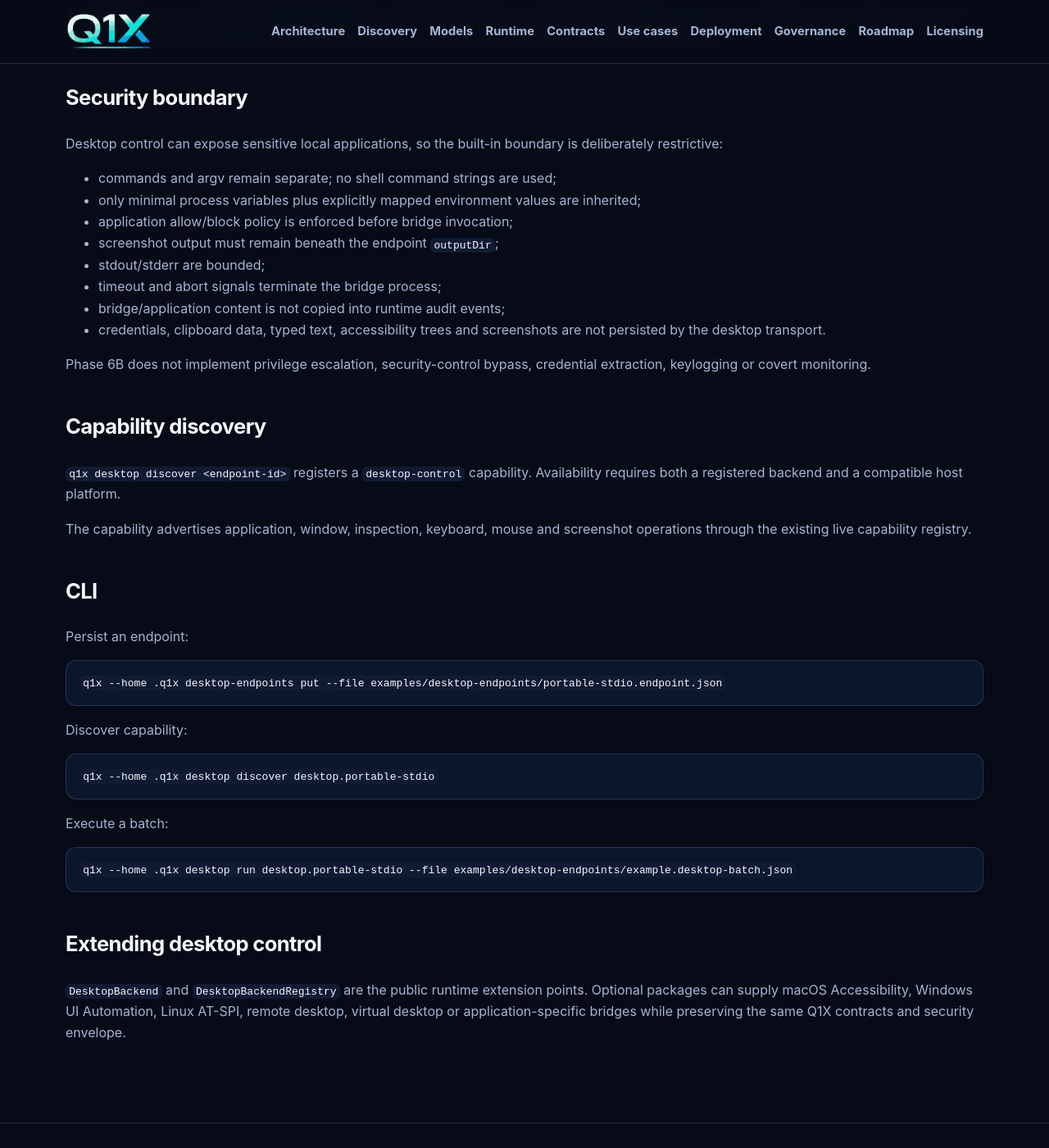
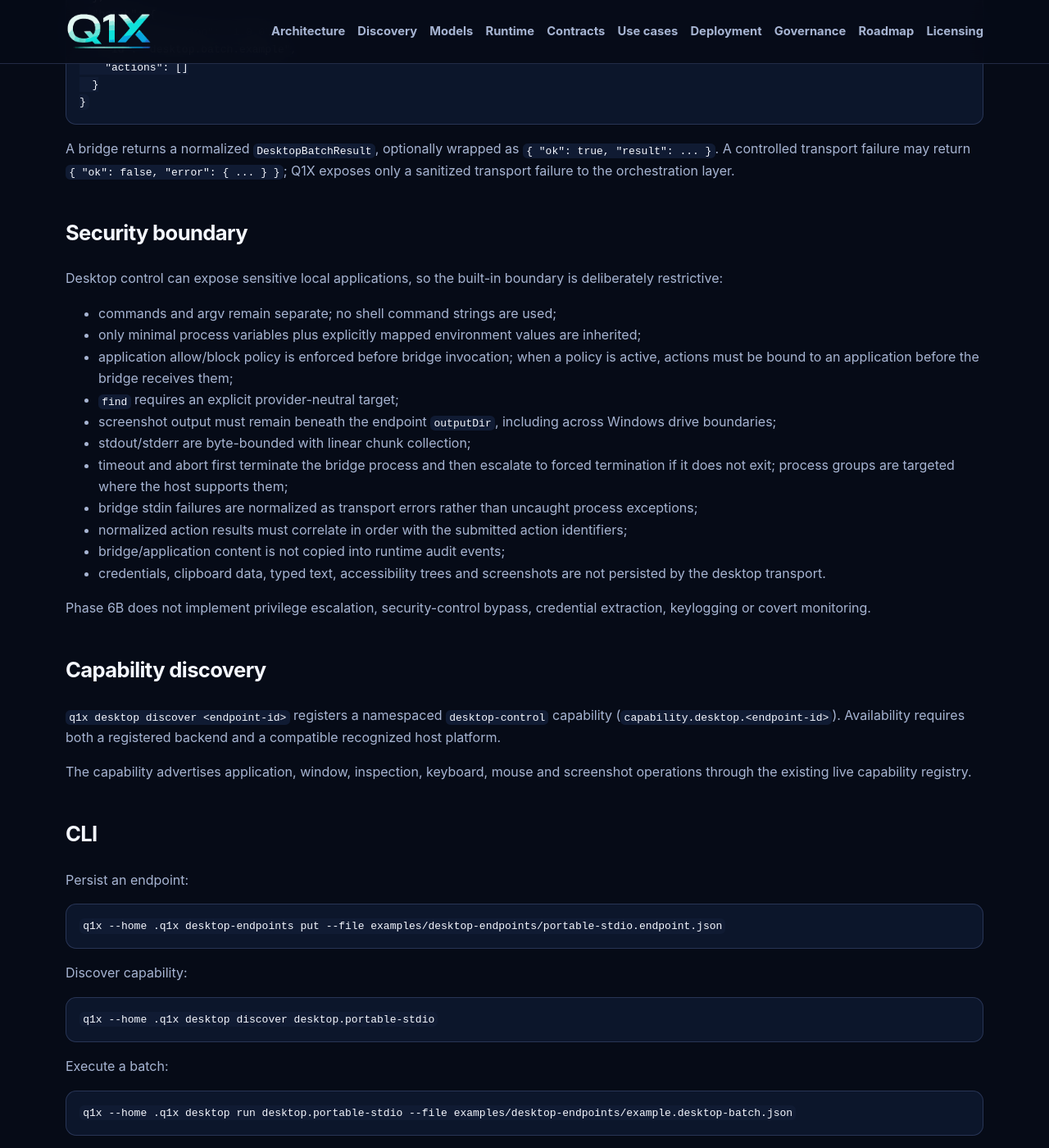
Before and after one commit to Quoralinex/q1x-community-orchestrator, a Jekyll site: the page built from docs/desktop-control.md, in a window 1280 px wide and 1400 px high, scrolled down 2661 px. Shown: the whole window at 82% size. Built offline with Jekyll 4.4.1, drawn with Linux system fonts in a browser that asks for light colours; some of the changed text lies outside the part shown.

Commit message:
fix(desktop): complete review remediation

````diff
--- a/docs/desktop-control.md
+++ b/docs/desktop-control.md
@@ -41,7 +42,9 @@ A persisted `DesktopEndpoint` declares the backend, target platform and bridge p
 }
 ```
 
-`platform` may be `macos`, `windows`, `linux` or `any`. Platform-specific endpoints are refused on incompatible hosts.
+`platform` may be `macos`, `windows`, `linux` or `any`. Platform-specific endpoints are refused on incompatible hosts, and unrecognized host operating systems are not silently treated as Linux. `executionLocation` declares where application data is actually processed (`local`, `private-network`, `managed-cloud` or `public-cloud`) and is propagated into capability privacy metadata.
+
+Only the built-in `stdio-bridge` backend requires `transport`. Custom native or remote backends can instead use validated endpoint identity/platform fields plus `backendConfig`, without supplying a fake executable.
 
 Environment mappings store only the bridge-visible variable name and the host environment key. Values are resolved at execution time and are not stored in endpoint configuration.
 
@@ -73,6 +76,7 @@ Example:
     {
       "id": "find-submit",
       "kind": "find",
+      "application": "example.app",
       "target": {
         "by": "role",
         "role": "button",
@@ -110,10 +114,13 @@ Desktop control can expose sensitive local applications, so the built-in boundar
 
 - commands and argv remain separate; no shell command strings are used;
 - only minimal process variables plus explicitly mapped environment values are inherited;
-- application allow/block policy is enforced before bridge invocation;
-- screenshot output must remain beneath the endpoint `outputDir`;
-- stdout/stderr are bounded;
-- timeout and abort signals terminate the bridge process;
+- application allow/block policy is enforced before bridge invocation; when a policy is active, actions must be bound to an application before the bridge receives them;
+- `find` requires an explicit provider-neutral target;
+- screenshot output must remain beneath the endpoint `outputDir`, including across Windows drive boundaries;
+- stdout/stderr are byte-bounded with linear chunk collection;
+- timeout and abort first terminate the bridge process and then escalate to forced termination if it does not exit; process groups are targeted where the host supports them;
+- bridge stdin failures are normalized as transport errors rather than uncaught process exceptions;
+- normalized action results must correlate in order with the submitted action identifiers;
 - bridge/application content is not copied into runtime audit events;
 - credentials, clipboard data, typed text, accessibility trees and screenshots are not persisted by the desktop transport.
 
@@ -121,7 +128,7 @@ Phase 6B does not implement privilege escalation, security-control bypass, crede
 
 ## Capability discovery
 
-`q1x desktop discover <endpoint-id>` registers a `desktop-control` capability. Availability requires both a registered backend and a compatible host platform.
+`q1x desktop discover <endpoint-id>` registers a namespaced `desktop-control` capability (`capability.desktop.<endpoint-id>`). Availability requires both a registered backend and a compatible recognized host platform.
 
 The capability advertises application, window, inspection, keyboard, mouse and screenshot operations through the existing live capability registry.
 
--- a/examples/desktop-endpoints/example.desktop-batch.json
+++ b/examples/desktop-endpoints/example.desktop-batch.json
@@ -9,7 +9,8 @@
     },
     {
       "id": "inspect",
-      "kind": "inspect"
+      "kind": "inspect",
+      "application": "example.app"
     },
     {
       "id": "find-submit",
@@ -18,7 +19,8 @@
         "by": "role",
         "role": "button",
         "name": "Continue"
-      }
+      },
+      "application": "example.app"
     }
   ],
   "stopOnError": true,
````
Also changed, not shown: other parts of docs/desktop-control.md (+1 -0 lines), docs/superpowers/specs/2026-09-07-desktop-application-control-design.md (+11 -6 lines), packages/runtime/src/runtime.ts (+10 -10 lines), tests/runtime-desktop-cli.test.mjs (+1 -1 lines), tests/sdk-types.test.ts (+1 -0 lines).
